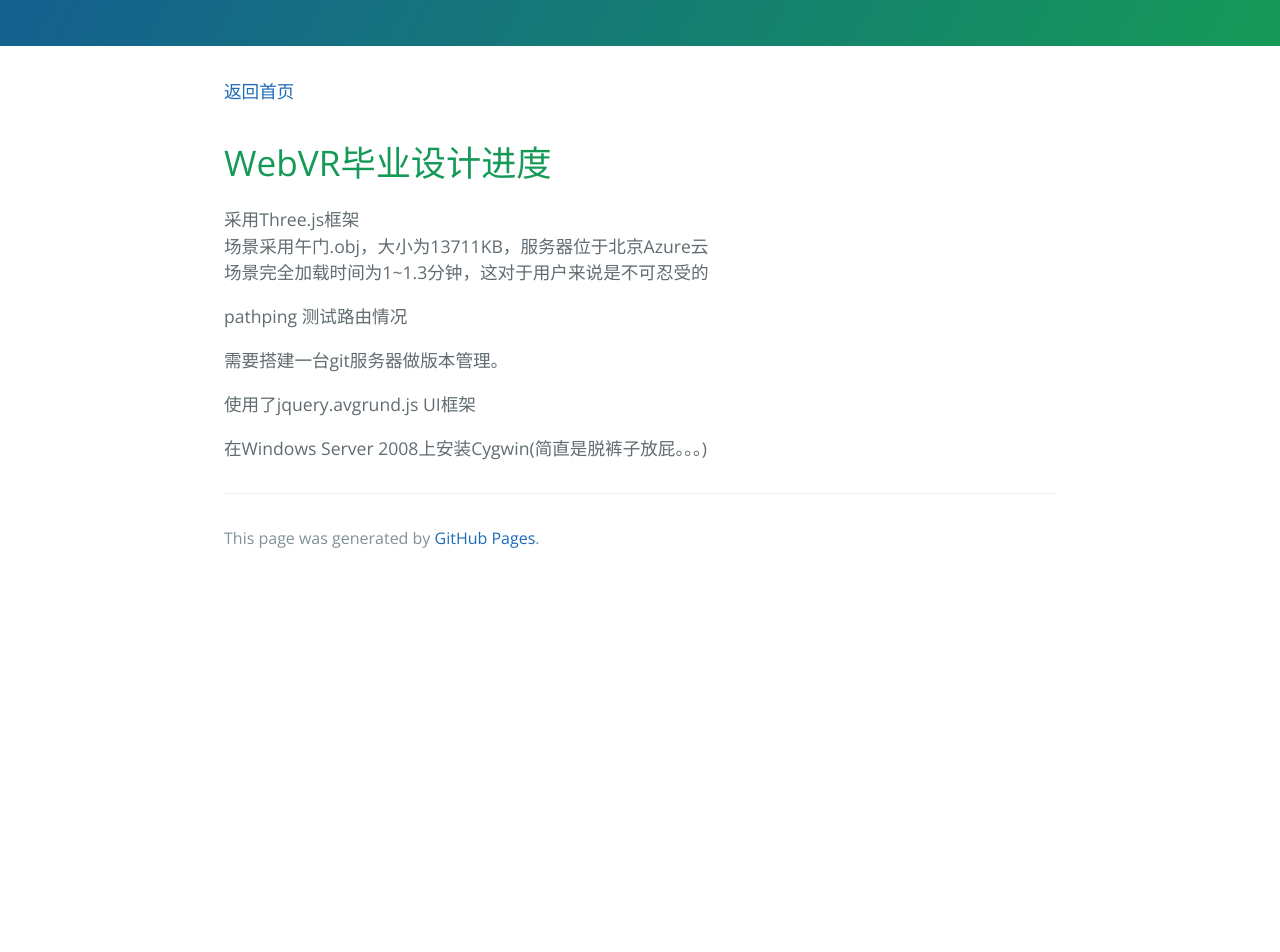
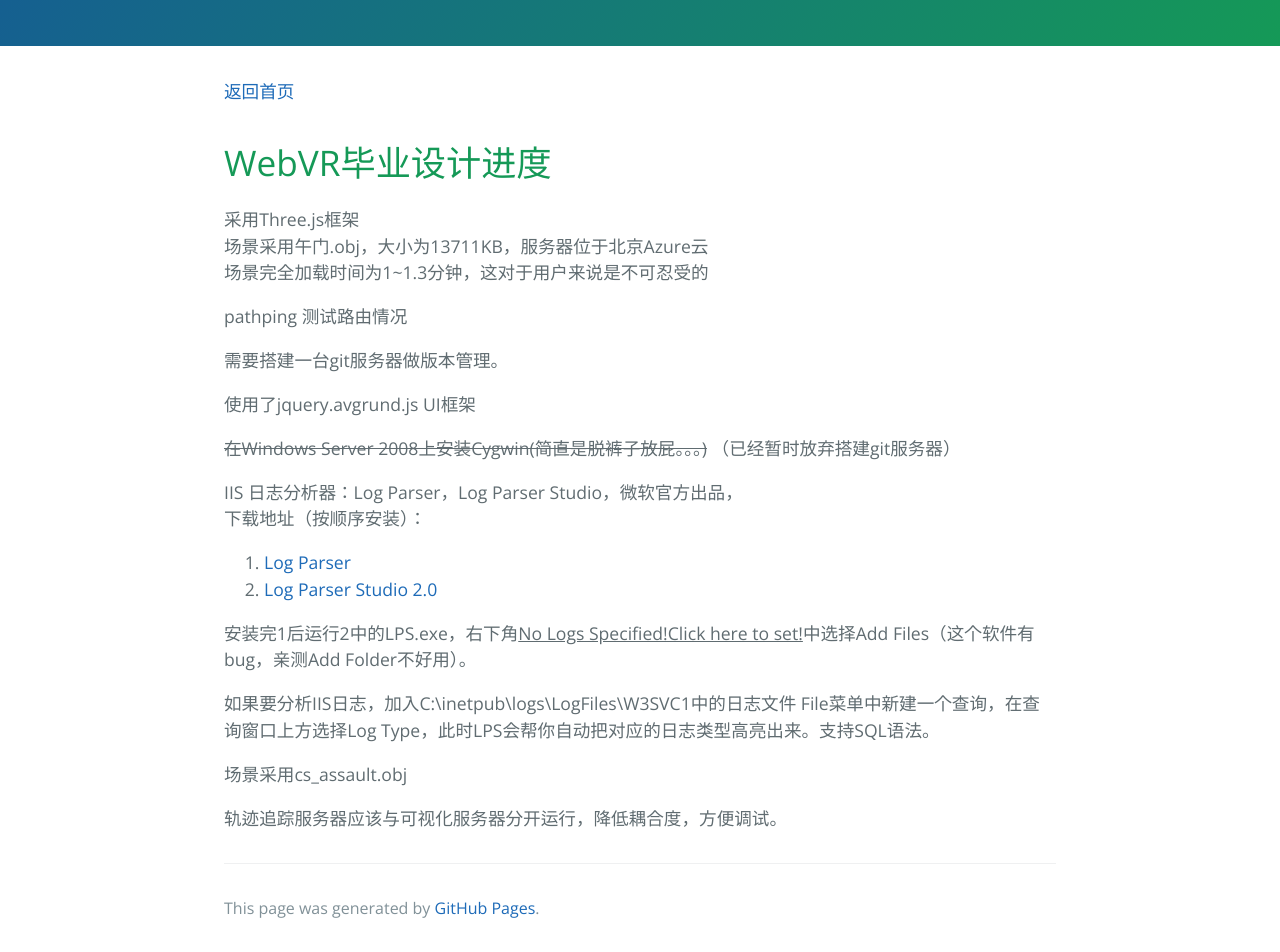
Before and after one commit to chandlerzhao/chandlerzhao.github.io, a Jekyll site: the page built from _posts/2017-5-7-WebVR-Design-Progress.md, in a window 1280 px wide. Shown: the part 337-1289 px from the top of the page. Built offline with Jekyll 4.4.1, drawn with Linux system fonts in a browser that asks for light colours; before the commit the page ends 919 px from its top, so only the background shows below that.

Commit message:
2017-5-9

```diff
--- a/_posts/2017-5-7-WebVR-Design-Progress.md
+++ b/_posts/2017-5-7-WebVR-Design-Progress.md
@@ -14,4 +14,19 @@ pathping 测试路由情况
 
 使用了jquery.avgrund.js UI框架
 
-在Windows Server 2008上安装Cygwin(简直是脱裤子放屁。。。)
+~~在Windows Server 2008上安装Cygwin(简直是脱裤子放屁。。。)~~
+（已经暂时放弃搭建git服务器）
+
+IIS 日志分析器：Log Parser，Log Parser Studio，微软官方出品，
+下载地址（按顺序安装）：
+1. [Log Parser](https://www.microsoft.com/en-us/download/details.aspx?displaylang=en&id=24659)
+2. [Log Parser Studio 2.0](https://gallery.technet.microsoft.com/Log-Parser-Studio-cd458765)
+
+安装完1后运行2中的LPS.exe，右下角<u>No Logs Specified!Click here to set!</u>中选择Add Files（这个软件有bug，亲测Add Folder不好用）。
+
+如果要分析IIS日志，加入C:\inetpub\logs\LogFiles\W3SVC1中的日志文件
+File菜单中新建一个查询，在查询窗口上方选择Log Type，此时LPS会帮你自动把对应的日志类型高亮出来。支持SQL语法。
+
+场景采用cs_assault.obj
+
+轨迹追踪服务器应该与可视化服务器分开运行，降低耦合度，方便调试。
```
